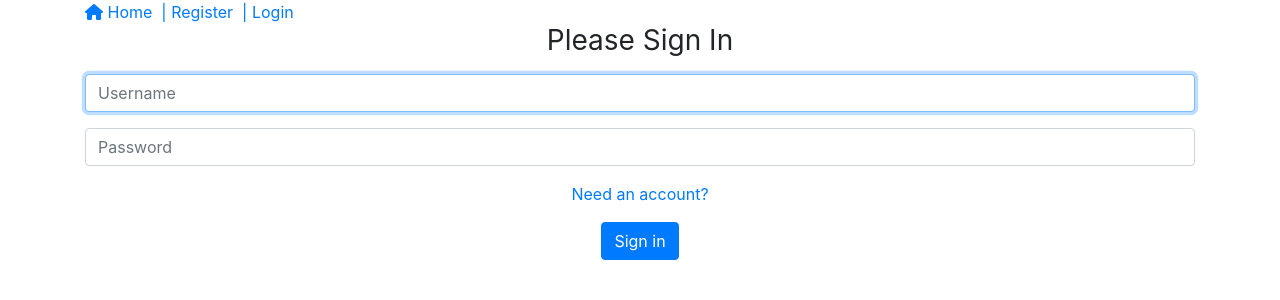
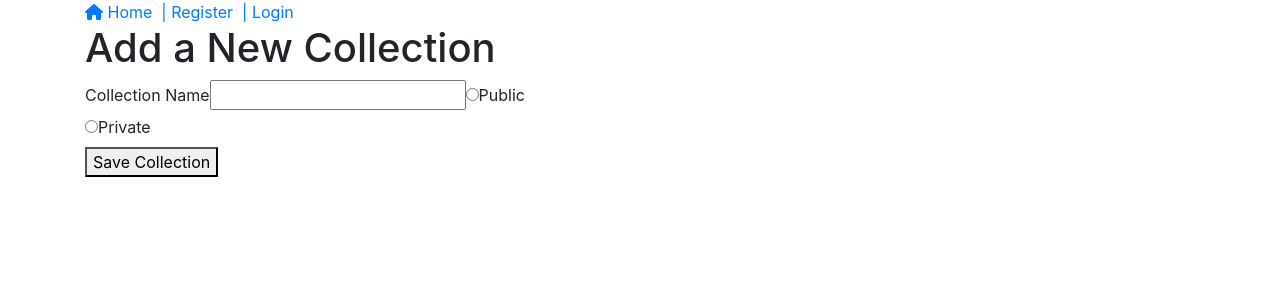
Before and after one commit to breydongates/FinalCapstone, a Vue app in the folder vue/: page /create-collection in a window 1280 px wide. Before the commit this address led to /login. Shown: the top 300 px of the page. Built offline with nearby package versions, Linux system fonts and the light colour scheme.

Commit message:
worked on collections

```diff
--- /dev/null
+++ b/vue/src/components/CreateCollection.vue
@@ -0,0 +1,47 @@
+<template>
+  <form >
+      <div>
+          <label for="collectionName"> Collection Name </label>
+          <input type="text" id="collectionName" name="CollectionName" v-model="collection.name">
+          <input type="radio" id="public" name="publicOrPrivate" value="public" v-model="collection.publicOrPrivate">
+          <label for="public"> Public </label> <br>
+          <input type="radio" id="private" name="publicOrPrivate" value="private" v-model="collection.publicOrPrivate">
+          <label for="private"> Private </label> <br>
+        <div class="actions">
+        <button type="submit" v-on:click="saveCollection()">Save Collection </button>
+        </div>
+      </div>
+
+  </form>
+</template>
+
+<script>
+import collectionService from "../services/CollectionService";
+
+export default {
+name: "create-collection",
+data(){
+    return {
+        collection: {
+            name: "",
+            publicOrPrivate: "",
+        },
+    }
+},
+methods: {
+    saveCollection(){
+        collectionService.createCollection(this.collection)
+        .then(response => {
+            if(response.status === 201){
+                this.$store.commit('CREATE_COLLECTION');
+
+            }
+        })
+    }
+}
+}
+</script>
+
+<style>
+
+</style>
--- a/vue/src/router/index.js
+++ b/vue/src/router/index.js
@@ -5,6 +5,8 @@ import Login from "../views/Login.vue";
 import Logout from "../views/Logout.vue";
 import Register from "../views/Register.vue";
 import store from "../store/index";
+import Collection from "@/views/Collection.vue";
+import CreateCollection from "@/views/CreateCollection.vue";
 
 Vue.use(Router);
 
@@ -57,6 +59,16 @@ const router = new Router({
       path: "*",
       redirect: "/",
     },
+    {
+      path: "/collection",
+      name: "Collection",
+      component: Collection
+    },
+    {
+      path: "/create-collection",
+      name: "CreateCollection",
+      component: CreateCollection
+    }
   ],
 });
 
--- /dev/null
+++ b/vue/src/services/CollectionService.js
@@ -0,0 +1,11 @@
+import axios from 'axios';
+
+const http = axios.create({
+    baseURL: "http://localhost:8083/"
+});
+
+export default {
+    createCollection(newCollection) {
+        return http.post('/collections', newCollection);
+    },
+}
--- a/vue/src/store/index.js
+++ b/vue/src/store/index.js
@@ -23,7 +23,13 @@ if(currentToken && currentToken != 'undefined') {
 export default new Vuex.Store({
   state: {
     token: currentToken || '',
-    user: currentUser || {} // If a user is an admin, their user.role will be 'admin'
+    user: currentUser || {}, // If a user is an admin, their user.role will be 'admin'
+
+      collection: {
+        name: '',
+        publicOrPrivate: ''
+      },
+
   },
   mutations: {
     SET_AUTH_TOKEN(state, token) {
@@ -41,6 +47,11 @@ export default new Vuex.Store({
       state.token = '';
       state.user = {};
       axios.defaults.headers.common = {};
-    }
+    },
+    CREATE_COLLECTION(state, payload){
+      state.collection.name = payload.name;
+      state.collection.publicOrPrivate = payload.publicOrPrivate;
+    },
+
   }
 })
--- /dev/null
+++ b/vue/src/views/Collection.vue
@@ -0,0 +1,20 @@
+<template>
+  <div>
+      <h1> Your Collection </h1>
+      <view-collection />
+  </div>
+</template>
+
+<script>
+import ViewCollection from "@/components/ViewCollection";
+
+export default {
+    components : {
+        ViewCollection
+    }
+};
+</script>
+
+<style>
+
+</style>
--- /dev/null
+++ b/vue/src/views/CreateCollection.vue
@@ -0,0 +1,21 @@
+<template>
+  <div>
+      <h1>Add a New Collection </h1>
+        <create-collection />
+  </div>
+</template>
+
+<script>
+import CreateCollection from "@/components/CreateCollection.vue";
+
+
+export default {
+    components: {
+        CreateCollection,
+    }
+}
+</script>
+
+<style>
+
+</style>
--- a/vue/src/views/Home.vue
+++ b/vue/src/views/Home.vue
@@ -2,6 +2,9 @@
   <div class="home">
     <h1>Home</h1>
     <p>You must be authenticated to see this</p>
+    <router-link :to="{name: 'CreateCollection'}"> Create Collection </router-link>
+    <router-link :to="{name: 'Collection'}"> View Collection </router-link>
+    <p> Add Comic </p>
   </div>
 </template>
 
```
Also changed, not shown: vue/src/components/AddComic.vue (added), vue/src/components/ViewCollection.vue (added).
